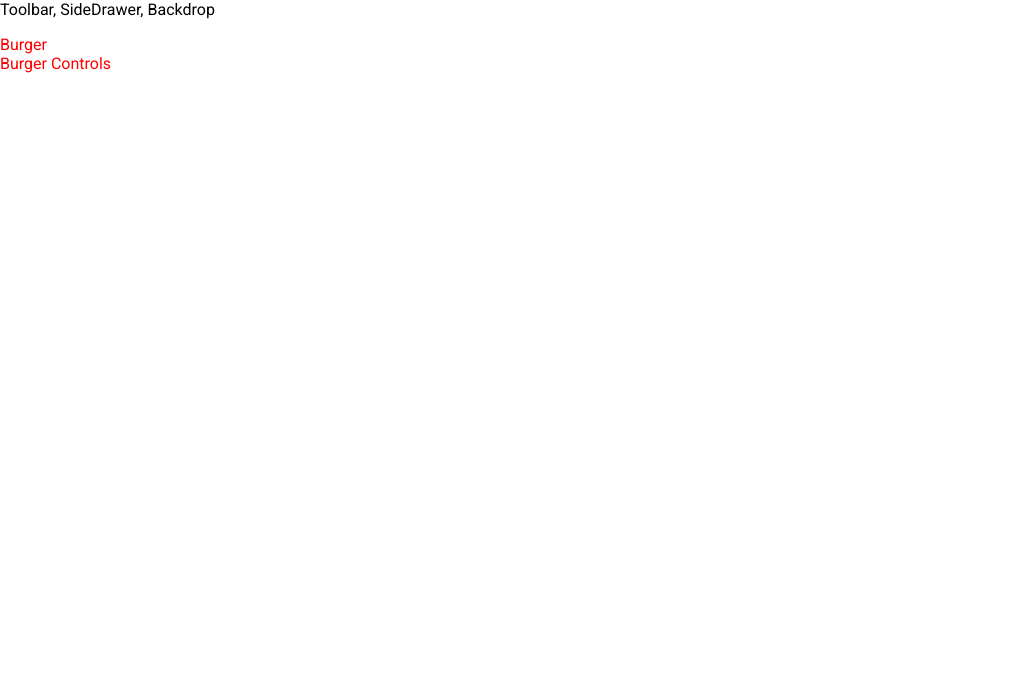
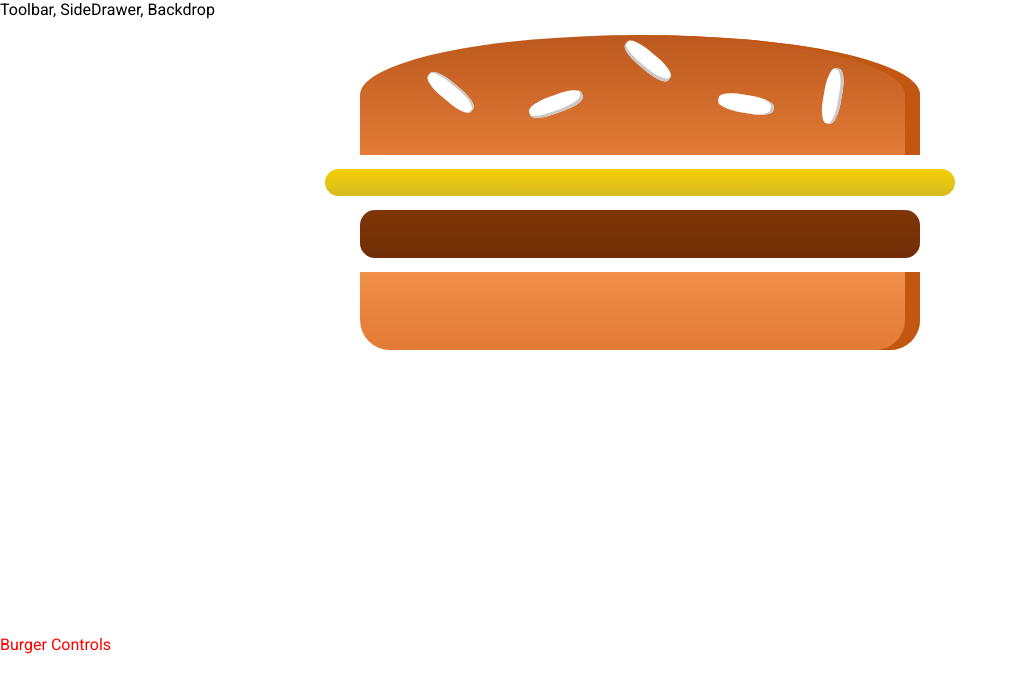
Before and after one commit to faustoazzaretti/burger-builder, a React app: page / in a window 1280 px wide. Shown: the top 692 px of the page, without its empty margins (0-1018 px from the left). Built offline with nearby package versions, Linux system fonts and the light colour scheme.

Commit message:
Starting the Burger Component

```diff
--- /dev/null
+++ b/src/components/Burger/Burger.css
@@ -0,0 +1,30 @@
+.Burger {
+    width: 50%;
+    margin: auto;
+    height: 250px;
+    /*overflow: scroll;*/
+    text-align: center;
+    font-weight: bold;
+    font-size: 1.2em;
+}
+
+@media (min-width:500px) and (min-height:400px) {
+    .Burger{
+        width: 450px;
+        height: 300px;
+    }
+}
+
+@media (min-width:500px) and (min-height:401px) {
+    .Burger{
+        width: 450px;
+        height: 400;
+    }
+}
+
+@media (min-width:1000px) and (min-height:700px) {
+    .Burger{
+        width: 700px;
+        height: 600px;
+    }
+}
--- a/src/components/Burger/Burger.js
+++ b/src/components/Burger/Burger.js
@@ -0,0 +1,16 @@
+import './Burger.css';
+import React from 'react';
+import BurgerIngredient from './BurgerIngredient/BurgerIngredient';
+
+const burger = (props) => {
+    return (
+        <div className="Burger">
+            <BurgerIngredient type="bread-top" />
+            <BurgerIngredient type="cheese" />
+            <BurgerIngredient type="meat" />
+            <BurgerIngredient type="bread-bottom" />
+        </div>
+    )
+}
+
+export default burger;
--- a/src/components/Burger/BurgerIngredient/BurgerIngredient.js
+++ b/src/components/Burger/BurgerIngredient/BurgerIngredient.js
@@ -1,3 +1,4 @@
+import './BurgerIngredient.css';
 import React, { Component } from 'react';
 import PropTypes from 'prop-types';
 
--- a/src/containers/BurgerBuilder/BurgerBuilder.js
+++ b/src/containers/BurgerBuilder/BurgerBuilder.js
@@ -1,11 +1,12 @@
 import React, { Component } from 'react';
 import Aux from '../../hoc/Auxi';
+import Burger from '../../components/Burger/Burger';
 
 class BurgerBuilder extends Component {
     render() {
         return (
             <Aux>
-                <div>Burger</div>
+                <Burger />
                 <div>Burger Controls</div>
             </Aux>
         );
```
